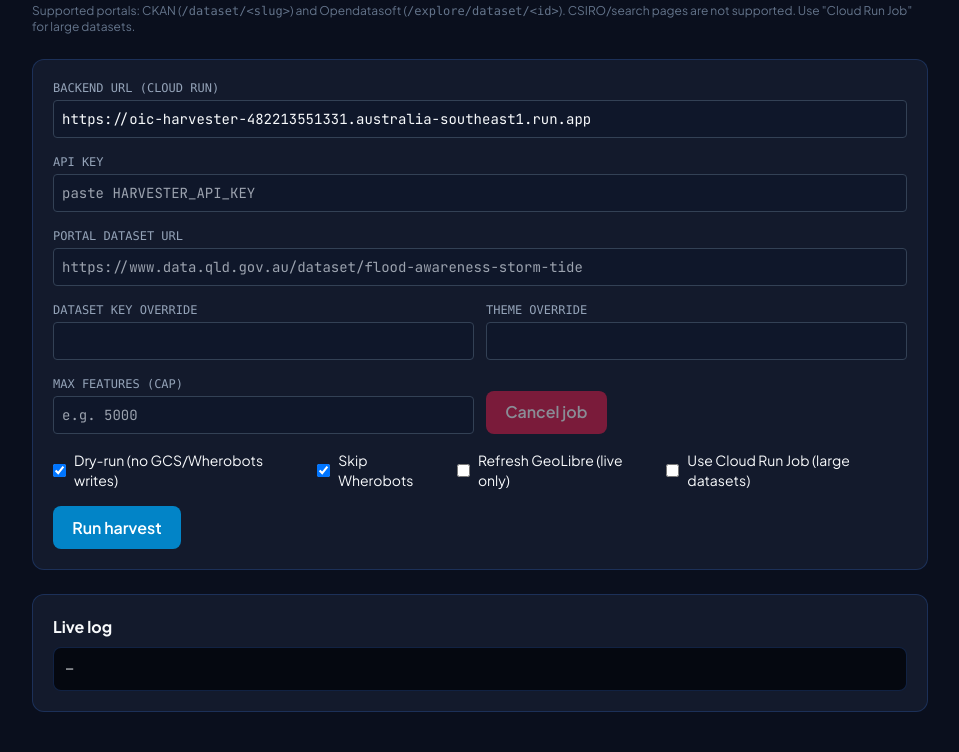
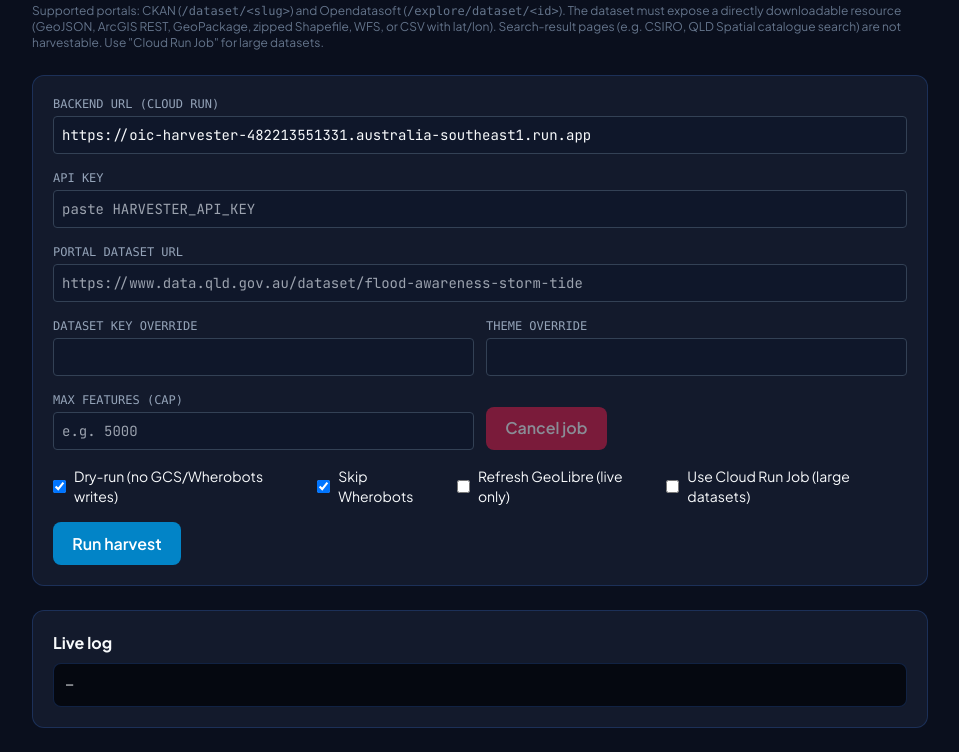
Before and after one commit to GetBack2Basics/ops-intel-crafter, a browser extension: page docs/harvester.html in a window 1280 px wide. Shown: the part 77-829 px from the top of the page, without its empty margins (160-1119 px from the left). Drawn offline with nearby package versions, Linux system fonts and the light colour scheme.

Commit message:
docs: clarify harvestable resource requirement

```diff
--- a/docs/harvester.html
+++ b/docs/harvester.html
@@ -21,7 +21,7 @@
     <header>
       <h1 class="text-2xl font-bold text-sky-300">Harvester Console</h1>
       <p class="text-sm text-slate-400">Deterministic portal → GeoParquet → GCS → QA → (Wherobots) pipeline. Dry-run only in v1.</p>
-    <p class="text-xs text-slate-500 mt-1">Supported portals: CKAN (<code>/dataset/&lt;slug&gt;</code>) and Opendatasoft (<code>/explore/dataset/&lt;id&gt;</code>). CSIRO/search pages are not supported. Use "Cloud Run Job" for large datasets.</p>
+    <p class="text-xs text-slate-500 mt-1">Supported portals: CKAN (<code>/dataset/&lt;slug&gt;</code>) and Opendatasoft (<code>/explore/dataset/&lt;id&gt;</code>). The dataset must expose a directly downloadable resource (GeoJSON, ArcGIS REST, GeoPackage, zipped Shapefile, WFS, or CSV with lat/lon). Search-result pages (e.g. CSIRO, QLD Spatial catalogue search) are not harvestable. Use "Cloud Run Job" for large datasets.</p>
     </header>
 
     <div class="card space-y-4">
```
